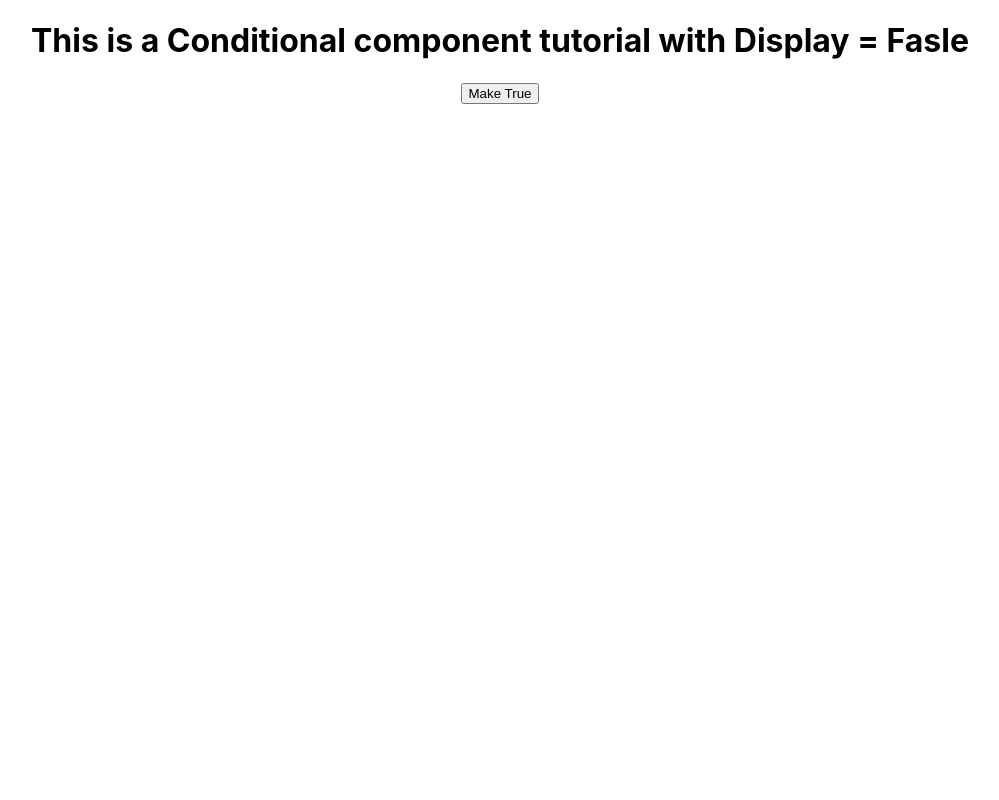
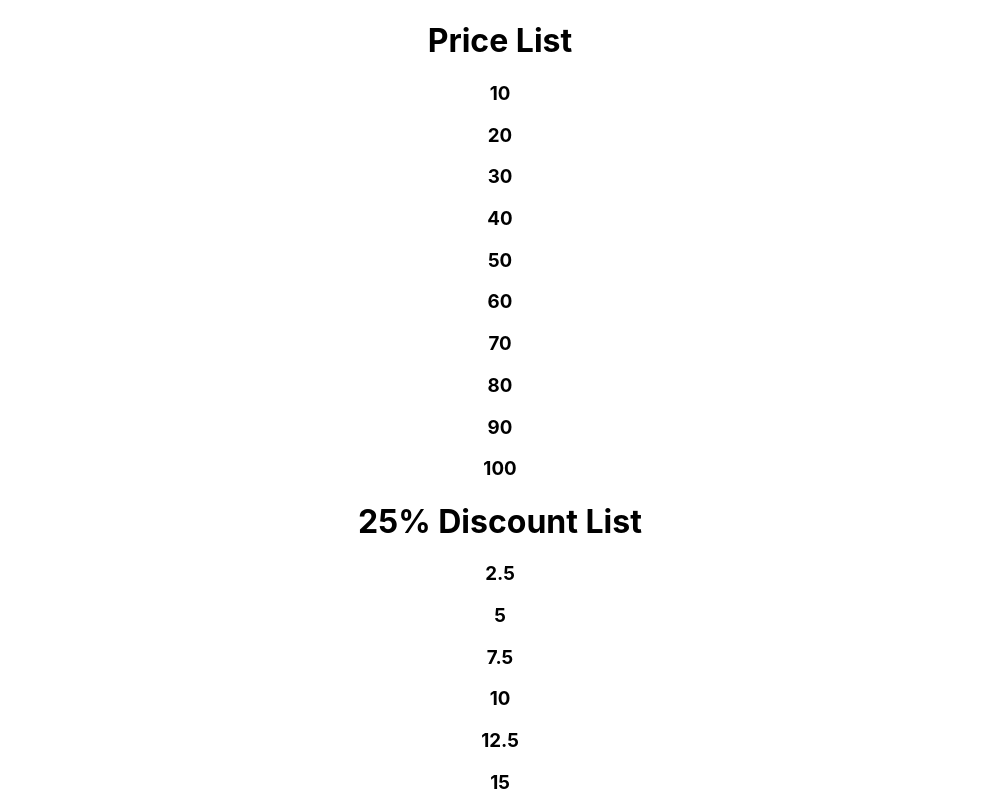
Before and after one commit to Ashu-kumar40/Learn-React.js, a React (Create React App) app: page / in a window 1280 px wide. Shown: the top 800 px of the page, without its empty margins (140-1139 px from the left). Built offline with nearby package versions, Linux system fonts and the light colour scheme.

Commit message:
More tutorial file added

```diff
--- a/src/App.js
+++ b/src/App.js
@@ -1,5 +1,6 @@
 import "./App.css";
 import ConditionalComp from "./Components/ConditionalComp";
+import { ConditionalRendering } from "./Components/ConditionalRendering";
 // import Hello from "./Components/Profile";
 // import Message from "./Components/Classcomp";
 // import Fun2 from "./Components/Props_in_FBC";
@@ -10,6 +11,8 @@ import PetName from './Components/DestructuringPropsCBC'
 import EventBindingCBC from "./Components/EventBindingCBC";
 import Eventhandeling from './Components/EventHandeling'
 import EventHandelingCBC from "./Components/EventHandelingCBC";
+import Mapping from "./Components/Mapping";
+import TernaryConditionalRendering from "./Components/TernaryConditionalRendering";
 import CounterFBC from "./Components/UseStateFBC";
 function App() {
   return (
@@ -32,7 +35,10 @@ function App() {
       {/* <EventHandelingCBC /> */}
       {/* <EventBindingCBC /> */}
       {/* <CounterFBC /> */}
-      <ConditionalComp />
+      {/* <ConditionalComp /> */}
+      {/* <ConditionalRendering /> */}
+      {/* <TernaryConditionalRendering /> */}
+      <Mapping />
     </div>
   );
 }
--- /dev/null
+++ b/src/Components/ConditionalRendering.js
@@ -0,0 +1,21 @@
+import { useState } from "react";
+export function ConditionalRendering() {
+  const [Display, setDisplay] = useState(false);
+  const toggleDisplay = () => {
+    setDisplay(!Display);
+  };
+  let output;
+
+  if (Display) {
+    output = <div>
+      <h1>This is a Conditional component tutorial with Display = True</h1>
+      <button onClick={toggleDisplay}>Make False</button>
+    </div>;
+  } else {
+      output = <div>
+        <h1>This is a Conditional component tutorial with Display = Fasle</h1>
+        <button onClick={toggleDisplay}>Make True</button>
+      </div>
+  }
+  return <div>{output}</div>;
+}
--- /dev/null
+++ b/src/Components/Mapping.js
@@ -0,0 +1,13 @@
+const Prices = [10, 20, 30, 40, 50, 60, 70, 80, 90, 100];
+const Price = Prices.map((Price) => <h3>{Price}</h3>);
+const Discount = Prices.map((Price) => <h3>{(Price * 25) / 100}</h3>);
+export default function Mapping() {
+    return (
+        <div>
+            <h1>Price List</h1>
+            {Price}
+            <h1>25% Discount List</h1>
+            {Discount}
+        </div>
+    )
+}
--- /dev/null
+++ b/src/Components/TernaryConditionalRendering.js
@@ -0,0 +1,23 @@
+import { useState } from "react";
+export default function TernaryConditionalRendering() {
+    const [Display, setDisplay] = useState(false);
+    const toggleDisplay = () => {
+        setDisplay(!Display);
+    };
+    return (
+        <div>
+            <h2>This is the most convenient way of rendering the element</h2>
+        {Display ? (
+            <div>
+            <h1>This is a Conditional component tutorial with Display = True</h1>
+            <button onClick={toggleDisplay}>Make False</button>
+            </div>
+        ) : (
+            <div>
+            <h1>This is a Conditional component tutorial with Display = Fasle</h1>
+            <button onClick={toggleDisplay}>Make True</button>
+            </div>
+        )}
+        </div>
+    );
+}
```
